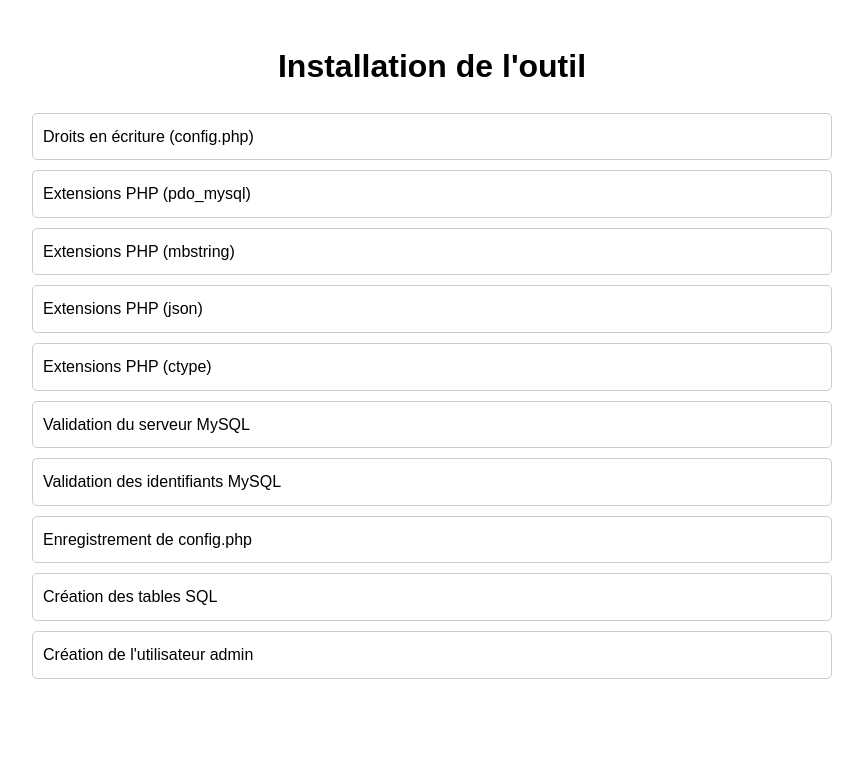
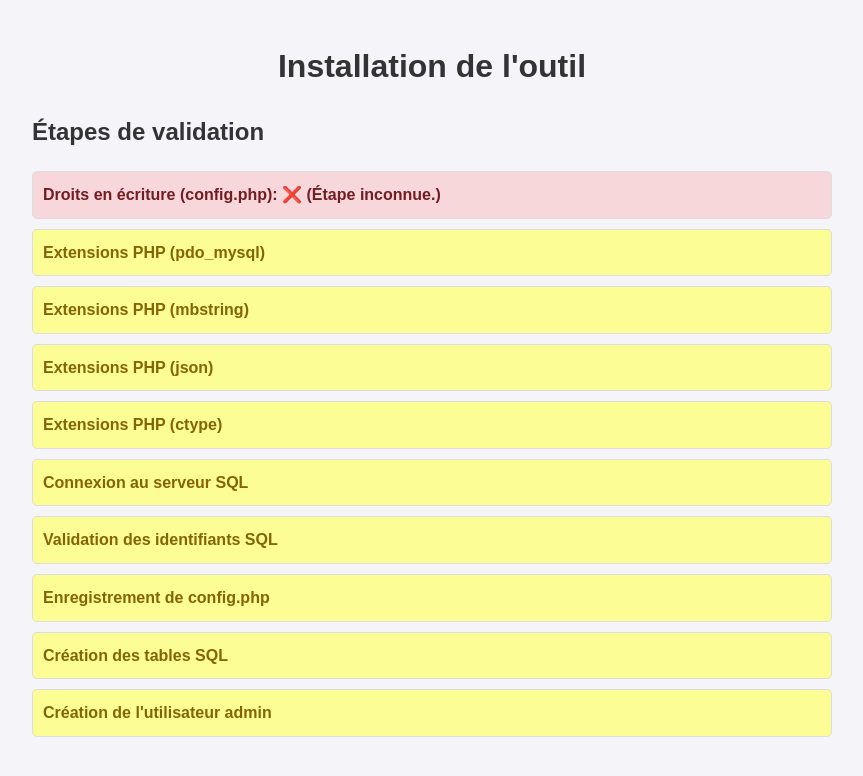
Before and after one commit to Astik21/devhisto, a PHP site: page /install.php in a window 1280 px wide. Shown: the top 776 px of the page, without its empty margins (208-1071 px from the left). Run offline with PHP 8.4, Linux system fonts and the light colour scheme.

Commit message:
corrections

```diff
--- a/install.php
+++ b/install.php
@@ -7,8 +7,8 @@ $validationSteps = [
     'Extensions PHP (mbstring)' => 'pending',
     'Extensions PHP (json)' => 'pending',
     'Extensions PHP (ctype)' => 'pending',
-    'Validation du serveur MySQL' => 'pending',
-    'Validation des identifiants MySQL' => 'pending',
+    'Connexion au serveur SQL' => 'pending',
+    'Validation des identifiants SQL' => 'pending',
     'Enregistrement de config.php' => 'pending',
     'Création des tables SQL' => 'pending',
     'Création de l\'utilisateur admin' => 'pending'
@@ -32,6 +32,7 @@ if ($_SERVER['REQUEST_METHOD'] === 'POST') {
 <body>
     <h1>Installation de l'outil</h1>
     <div id="validation-container">
+        <h2>Étapes de validation</h2>
         <ul id="validation-steps">
             <?php foreach ($validationSteps as $step => $status): ?>
                 <li data-step="<?= htmlspecialchars($step) ?>" class="status-pending"><?= $step ?></li>
--- a/install/backend.php
+++ b/install/backend.php
@@ -7,33 +7,12 @@ $formData = $request['formData'] ?? [];
 
 try {
     switch ($step) {
-        case 'Droits en écriture (config.php)':
-            $configFile = __DIR__ . '/../config.php';
-            if (is_writable(__DIR__) && (!file_exists($configFile) || is_writable($configFile))) {
-                echo json_encode(['status' => 'ok']);
-            } else {
-                echo json_encode(['status' => 'ko', 'message' => 'Pas de droits suffisants pour config.php.']);
-            }
-            break;
-
-        case 'Extensions PHP (pdo_mysql)':
-        case 'Extensions PHP (mbstring)':
-        case 'Extensions PHP (json)':
-        case 'Extensions PHP (ctype)':
-            $extension = strtolower(explode(' ', $step)[2]);
-            if (extension_loaded($extension)) {
-                echo json_encode(['status' => 'ok']);
-            } else {
-                echo json_encode(['status' => 'ko', 'message' => "Extension PHP $extension manquante."]);
-            }
-            break;
-
-        case 'Validation du serveur MySQL':
+        case 'Connexion au serveur SQL':
             $pdo = new PDO("mysql:host={$formData['db_host']};port={$formData['db_port']}", $formData['db_user'], $formData['db_pass']);
             echo json_encode(['status' => 'ok']);
             break;
 
-        case 'Validation des identifiants MySQL':
+        case 'Validation des identifiants SQL':
             $pdo = new PDO("mysql:host={$formData['db_host']};port={$formData['db_port']};dbname={$formData['db_name']}", $formData['db_user'], $formData['db_pass']);
             echo json_encode(['status' => 'ok']);
             break;
--- a/install/install.css
+++ b/install/install.css
@@ -1,10 +1,11 @@
-
 body {
     font-family: Arial, sans-serif;
     line-height: 1.6;
     max-width: 800px;
     margin: 0 auto;
     padding: 20px;
+    background-color: #f4f4f9;
+    color: #333;
 }
 
 h1 {
@@ -12,29 +13,64 @@ h1 {
     margin-bottom: 20px;
 }
 
+#validation-container {
+    margin-bottom: 20px;
+}
+
     #validation-container ul {
         list-style: none;
         padding: 0;
+        margin: 0;
     }
 
     #validation-container li {
         margin: 10px 0;
         padding: 10px;
-    border: 1px solid #ccc;
+        border: 1px solid #ddd;
         border-radius: 5px;
+        font-weight: bold;
+    }
+
+.status-pending {
+    background-color: #fdfd96; /* Yellow */
+    color: #856404;
+}
+
+.status-in-progress {
+    background-color: #fff3cd; /* Light yellow */
+    color: #856404;
+    border-color: #ffeeba;
 }
 
 .status-ok {
-    background-color: #d4edda;
+    background-color: #d4edda; /* Green */
     color: #155724;
+    border-color: #c3e6cb;
 }
 
 .status-ko {
-    background-color: #f8d7da;
+    background-color: #f8d7da; /* Red */
     color: #721c24;
+    border-color: #f5c6cb;
 }
 
-.status-in-progress {
-    background-color: #fff3cd;
-    color: #856404;
+#form-container {
+    margin-top: 20px;
+    padding: 20px;
+    border: 1px solid #ddd;
+    border-radius: 5px;
+    background-color: #fff;
 }
+
+button {
+    background-color: #007bff;
+    color: #fff;
+    padding: 10px 20px;
+    border: none;
+    border-radius: 5px;
+    cursor: pointer;
+}
+
+    button:hover {
+        background-color: #0056b3;
+    }
--- a/install/install.js
+++ b/install/install.js
@@ -1,11 +1,7 @@
-document.getElementById('start-installation').addEventListener('click', async () => {
-    const formData = Object.fromEntries(new FormData(document.getElementById('installation-form')).entries());
-    const steps = document.querySelectorAll('#validation-steps li');
-
-    for (const step of steps) {
-        const stepName = step.getAttribute('data-step');
-        step.className = 'status-in-progress';
-        step.innerHTML = `${step.innerHTML.split(':')[0]}: ⏳`;
+async function performCheck(stepName, formData = null) {
+    const stepElement = document.querySelector(`[data-step="${stepName}"]`);
+    stepElement.className = 'status-in-progress';
+    stepElement.innerHTML = `${stepName}: ⏳`;
 
     try {
         const response = await fetch('install/backend.php', {
@@ -16,17 +12,47 @@ document.getElementById('start-installation').addEventListener('click', async ()
         const result = await response.json();
 
         if (result.status === 'ok') {
-                step.className = 'status-ok';
-                step.innerHTML = `${step.innerHTML.split(':')[0]}: ✅`;
+            stepElement.className = 'status-ok';
+            stepElement.innerHTML = `${stepName}: ✅`;
+            return true;
         } else {
-                step.className = 'status-ko';
-                step.innerHTML = `${step.innerHTML.split(':')[0]}: ❌ (${result.message})`;
-                break;
+            stepElement.className = 'status-ko';
+            stepElement.innerHTML = `${stepName}: ❌ (${result.message})`;
+            return false;
         }
     } catch (error) {
-            step.className = 'status-ko';
-            step.innerHTML = `${step.innerHTML.split(':')[0]}: ❌ (Erreur de communication)`;
+        stepElement.className = 'status-ko';
+        stepElement.innerHTML = `${stepName}: ❌ (Erreur de communication)`;
+        return false;
+    }
+}
+
+async function runInitialChecks() {
+    const steps = document.querySelectorAll('#validation-steps li');
+    let allChecksPassed = true;
+
+    for (const step of steps) {
+        const stepName = step.getAttribute('data-step');
+        const formData = (stepName === 'Connexion au serveur SQL' || stepName === 'Validation des identifiants SQL') ?
+            Object.fromEntries(new FormData(document.getElementById('installation-form')).entries()) :
+            null;
+
+        const result = await performCheck(stepName, formData);
+        if (!result) {
+            allChecksPassed = false;
             break;
         }
     }
+
+    if (allChecksPassed) {
+        document.getElementById('form-container').style.display = 'block';
+    }
+}
+
+document.addEventListener('DOMContentLoaded', () => {
+    runInitialChecks();
 });
+
+document.getElementById('start-installation').addEventListener('click', async () => {
+    await runInitialChecks();
+});
```
Lines whose indentation alone changed are shown as unchanged.
